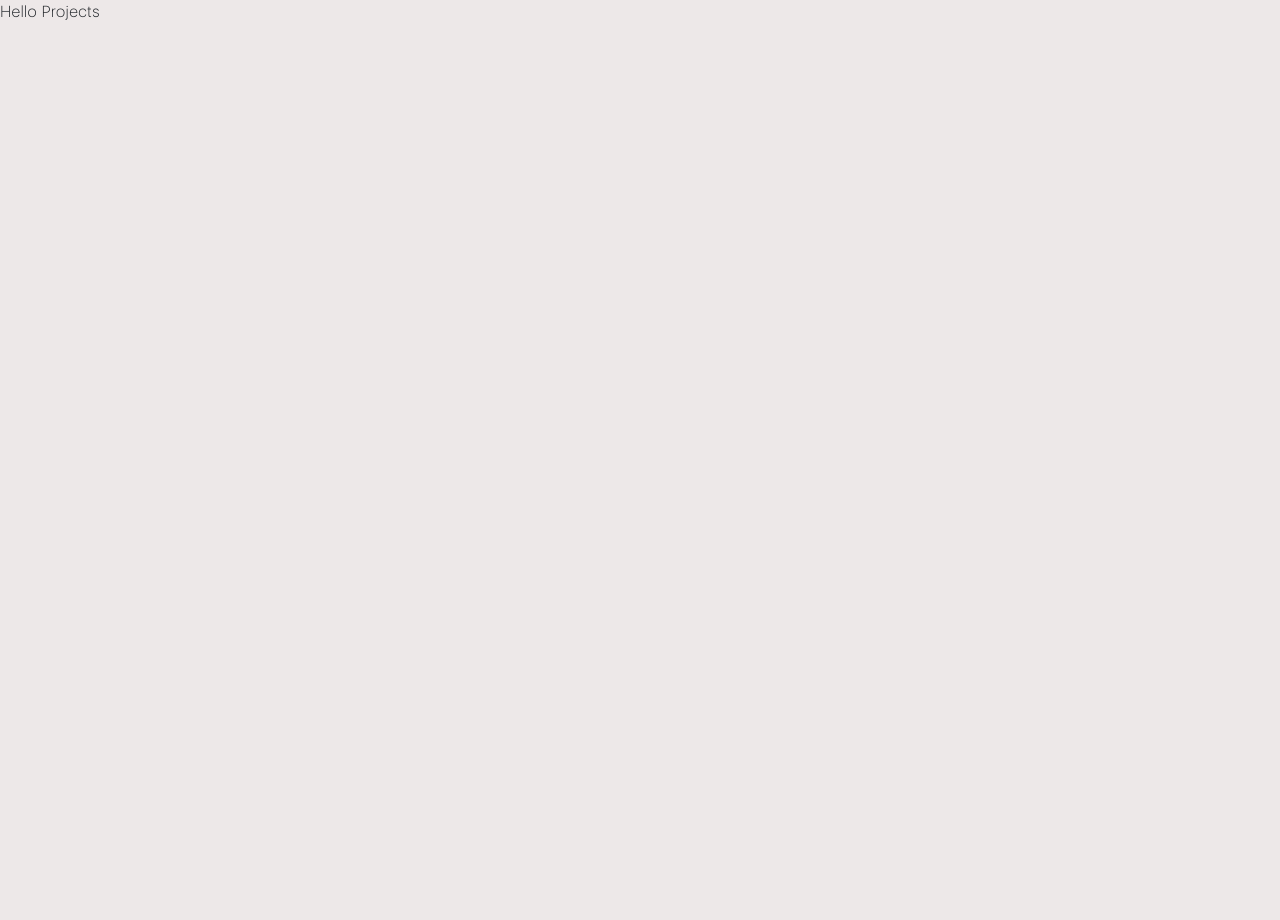
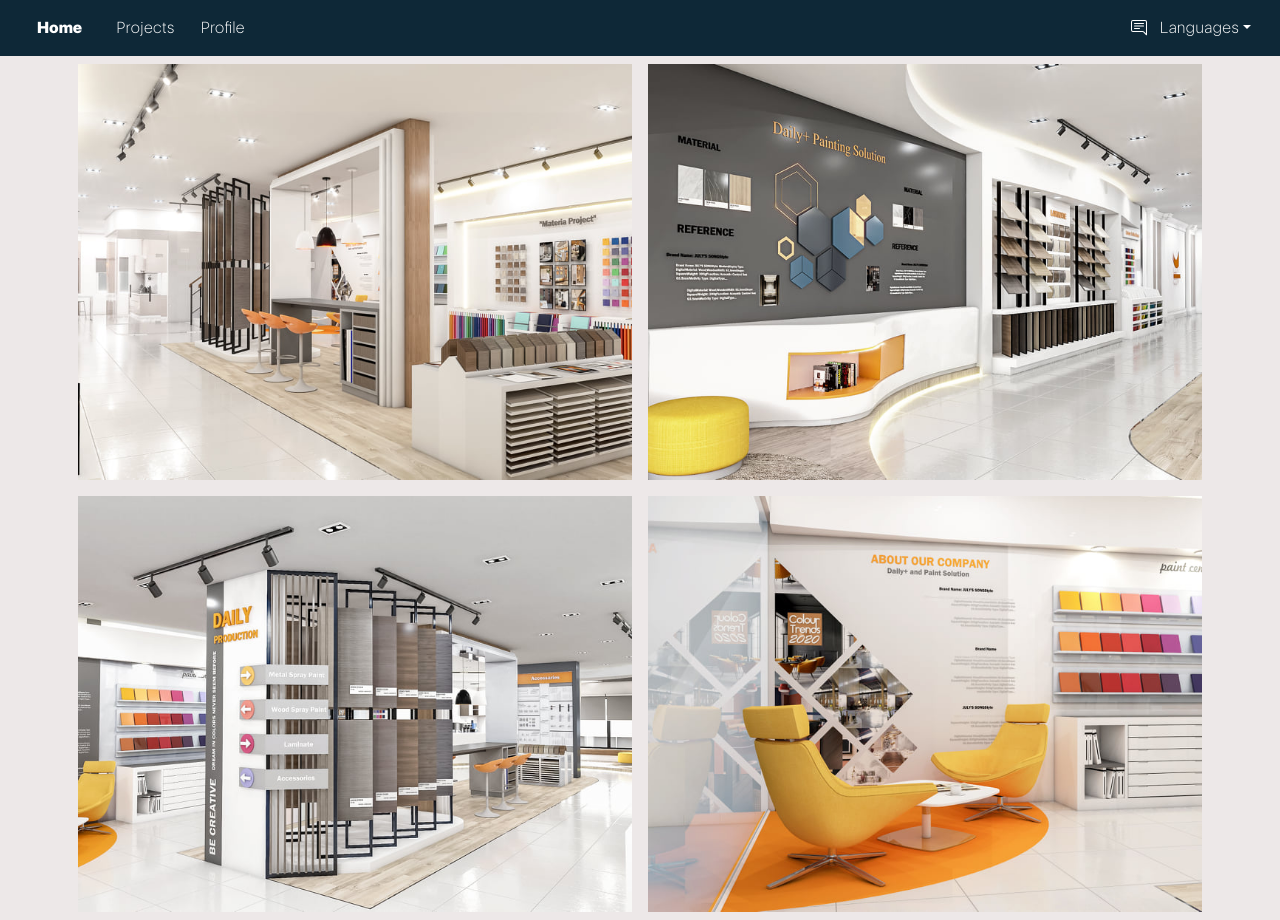
Before and after one commit to lvezia/u_sotheary, a Vue app: page /projects in a window 1280 px wide. Before the commit the page ends 800 px from the top, so only its background shows below. Built offline with nearby package versions, Linux system fonts and the light colour scheme.

Commit message:
add Projects page and link to project details

```diff
--- a/src/components/mainCarousel.vue
+++ b/src/components/mainCarousel.vue
@@ -15,8 +15,8 @@
       <!-- Slides with img slot -->
       <!-- Note the classes .d-block and .img-fluid to prevent browser default image alignment -->
       <b-carousel-slide
-        v-for="item in projects"
-        v-bind:key='item.id'
+        v-for="(item, index) in projects"
+        v-bind:key='index'
         :caption="item.name"
         :text="item.description"
       >
@@ -29,7 +29,7 @@
           <div class="gradient-bg"></div>
         </template>
 
-        <router-link to="/" class="banner-btn">More details</router-link>
+        <router-link :to="{ name: 'ProjectDetails', params: { id: item.id} }" class="banner-btn">More details</router-link>
         <div class="mt-4"></div>
       </b-carousel-slide>
     </b-carousel>
--- a/src/main.js
+++ b/src/main.js
@@ -10,6 +10,7 @@ import i18n from './utils/i18n'
 import Home from './views/Home'
 import Profile from './views/Profile'
 import Projects from './views/Projects'
+import ProjectDetails from './views/ProjectDetails'
 
 Vue.use(BootstrapVue)
 Vue.use(IconsPlugin)
@@ -33,6 +34,11 @@ const routes = [{
         path: '/projects',
         name: 'Projects',
         component: Projects
+    },
+    {
+        path: '/projects/:id',
+        name: 'ProjectDetails',
+        component: ProjectDetails
     }
 ]
 
--- a/src/views/Profile.vue
+++ b/src/views/Profile.vue
@@ -167,7 +167,7 @@ export default {
   list-style: none;
 }
 
-..progress {
+.progress {
   background-color: var(--lightGrey);
 }
 </style>
--- /dev/null
+++ b/src/views/ProjectDetails.vue
@@ -0,0 +1,40 @@
+<template>
+  <div id="ProjectDetails">
+    <LayoutDefault>
+      <div class="gap">
+        Details {{ projectID }}
+      </div>
+    </LayoutDefault>
+  </div>
+</template>
+
+<script>
+import LayoutDefault from '../layouts/LayoutDefault'
+import projectsData from './datasetProject.json'
+
+export default {
+  components: { LayoutDefault },
+  name: 'ProjectDetails',
+  data() {
+    return {
+      projectID: null
+    }
+  },
+  computed: {
+    projects() {
+      return projectsData.projects
+    }
+  },
+  methods: {
+    initProject() {
+      this.projectID = this.$route.params.id
+    }
+  },
+  created() {
+    this.initProject()
+  }
+}
+</script>
+
+<style scoped>
+</style>
--- a/src/views/Projects.vue
+++ b/src/views/Projects.vue
@@ -1,14 +1,90 @@
 <template>
-  <div id="Profile">
-    Hello Projects
+  <div id="Projects">
+    <LayoutDefault>
+      <div class="gap">
+        <div class="container">
+          <div class="row">
+            <div class="col-md-6 p-2"
+            v-for="(project, index) in projects"
+            :key="index"
+            @mouseenter="isMouseOnProject = index"
+            @mouseleave="isMouseOnProject = null"
+            v-on:click="linkToProjectDetails(project.id)"
+            >
+              <img
+                class="d-block img-fluid w-100 h-auto"
+                :src="getImgSrc(project.mainImage)"
+                alt="image slot"
+              >
+              <div class="hover-project">
+                <h3 class="title-project" :class="{ 'title-animation': isMouseHover(index) }">{{ project.name }}</h3>
+              </div>
+            </div>
+          </div>
+        </div>
+      </div>
+    </LayoutDefault>
   </div>
 </template>
 
 <script>
+import LayoutDefault from '../layouts/LayoutDefault'
+import projectsData from './datasetProject.json'
+
 export default {
-  name: 'Projects'
+  components: { LayoutDefault },
+  name: 'Projects',
+  data() {
+    return {
+      isMouseOnProject: null
+    }
+  },
+  computed: {
+    projects() {
+      return projectsData.projects
+    }
+  },
+  methods: {
+    getImgSrc(img) {
+        return require(`../assets/images/${img}`)
+    },
+    isMouseHover(index) {
+      return index === this.isMouseOnProject
+    },
+    linkToProjectDetails(index) {
+      this.$router.push({ name: 'ProjectDetails', params: { id: index} })
+    }
+  }
 }
 </script>
 
 <style scoped>
+.title-project {
+  color: #fff;
+  margin-top: auto;
+  margin-bottom: auto;
+  cursor: default;
+}
+
+.title-animation {
+  position: relative;
+  animation: fadeIn ease 1s;
+}
+
+.hover-project {
+  position: absolute;
+  top: 0.5rem;
+  width: calc(100% - 1rem);
+  height: calc(100% - 1rem);
+  background: rgba(14, 40, 55, 0.5);
+  display: flex;
+  align-content: center;
+  justify-content: center;
+  opacity: 0;
+  transition: 0.5s;
+}
+
+.hover-project:hover {
+  opacity: 1;
+}
 </style>
```
